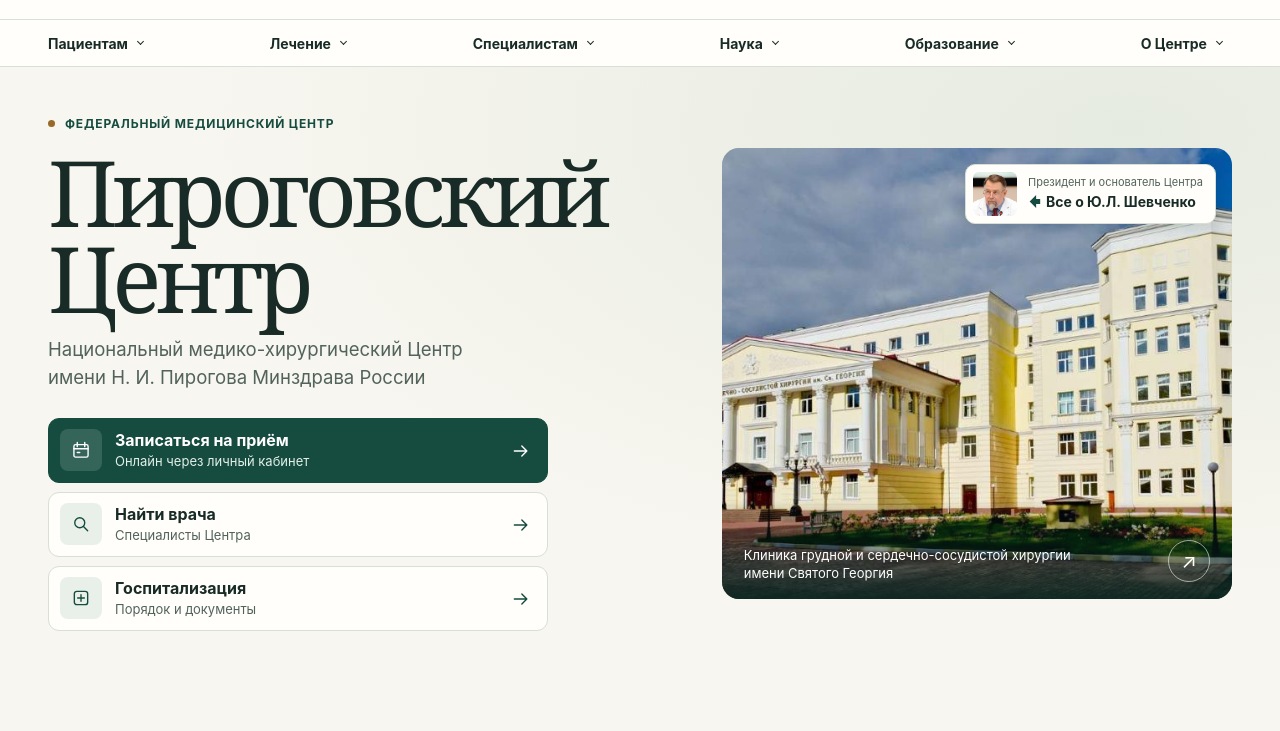
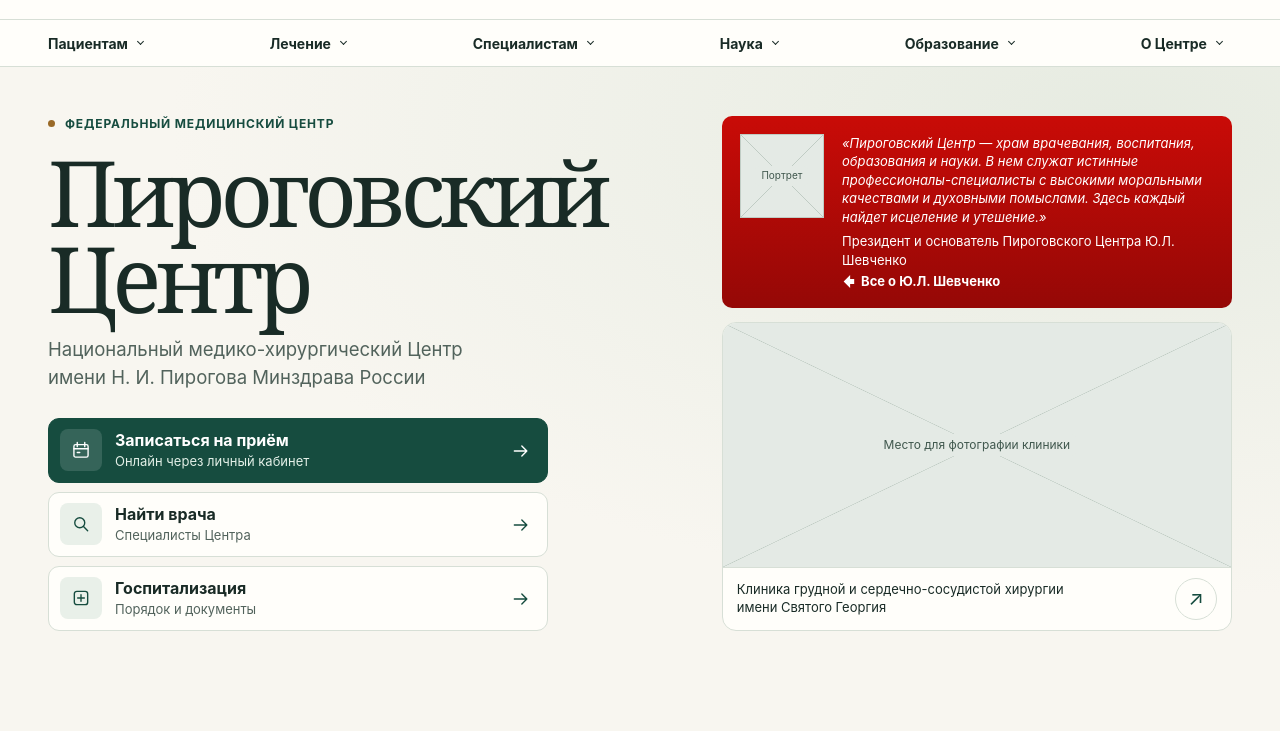
Before and after one commit to expresstilda/pirogovka-preview, a plain HTML site: page prototype/index.html in a window 1280 px wide. Shown: the part 69-800 px from the top of the page. Drawn offline with Linux system fonts and the light colour scheme.

Commit message:
Restore legacy founder banner and use photo placeholders

```diff
--- a/prototype/index.html
+++ b/prototype/index.html
@@ -39,17 +39,20 @@
             <a class="action" href="https://www.pirogov-center.ru/patient/hospital/terms-admission/"><span class="action-icon"><svg aria-hidden="true" viewBox="0 0 24 24" fill="none" stroke="currentColor" stroke-width="1.65" stroke-linecap="round" stroke-linejoin="round"><rect x="4" y="4" width="16" height="16" rx="3"/><path d="M12 8v8m-4-4h8"/></svg></span><span class="action-copy"><strong>Госпитализация</strong><small>Порядок и документы</small></span><span class="action-arrow"><svg aria-hidden="true" viewBox="0 0 24 24" fill="none" stroke="currentColor" stroke-width="1.65" stroke-linecap="round" stroke-linejoin="round"><path d="M4 12h15m-6-6 6 6-6 6"/></svg></span></a>
           </div>
         </div>
-        <figure class="hero-photo">
-          <img src="assets/campus.jpg" alt="Здание клиники Пироговского Центра" width="960" height="540" fetchpriority="high">
-          <a class="founder-link" href="https://www.pirogov-center.ru/about/management/president/">
-            <img src="assets/founder-portrait.png" alt="" width="44" height="44">
-            <span>
-              <small>Президент и основатель Центра</small>
-              <strong><svg aria-hidden="true" viewBox="0 0 16 20" fill="currentColor"><path d="M2 10 10 2v5h5v6h-5v5Z"/></svg>Все о Ю.Л. Шевченко</strong>
-            </span>
+        <div class="hero-media">
+          <a class="founder-link" href="https://www.pirogov-center.ru/about/management/president/" aria-labelledby="founder-link-label">
+            <div class="photo-placeholder founder-thumbnail" aria-hidden="true"><span>Портрет</span></div>
+            <div class="founder-link-copy">
+              <blockquote cite="https://www.pirogov-center.ru/">«Пироговский Центр — храм врачевания, воспитания, образования и науки. В нем служат истинные профессионалы-специалисты с высокими моральными качествами и духовными помыслами. Здесь каждый найдет исцеление и утешение.»</blockquote>
+              <p>Президент и основатель Пироговского Центра Ю.Л. Шевченко</p>
+              <strong id="founder-link-label"><svg aria-hidden="true" viewBox="0 0 16 20" fill="currentColor"><path d="M2 10 10 2v5h5v6h-5v5Z"/></svg>Все о Ю.Л. Шевченко</strong>
+            </div>
           </a>
-          <figcaption><span>Клиника грудной и сердечно-сосудистой хирургии<br>имени Святого Георгия</span><a href="https://www.pirogov-center.ru/about/contacts/" aria-label="Адреса и контакты Центра"><span aria-hidden="true" class="route-arrow">↗</span></a></figcaption>
-        </figure>
+          <figure class="hero-photo">
+            <div class="photo-placeholder"><span>Место для фотографии клиники</span></div>
+            <figcaption><span>Клиника грудной и сердечно-сосудистой хирургии<br>имени Святого Георгия</span><a href="https://www.pirogov-center.ru/about/contacts/" aria-label="Адреса и контакты Центра"><span aria-hidden="true" class="route-arrow">↗</span></a></figcaption>
+          </figure>
+        </div>
       </div>
     </div>
 
@@ -87,7 +90,7 @@
             <p>История учреждения, его основателя и команды.</p>
             <a class="slide-link" href="https://www.pirogov-center.ru/our-history/">История Центра <svg aria-hidden="true" viewBox="0 0 24 24" fill="none" stroke="currentColor" stroke-width="1.65" stroke-linecap="round" stroke-linejoin="round"><path d="M6 18 18 6M8 6h10v10"/></svg></a>
           </div>
-          <img src="assets/campus.jpg" alt="Клиника грудной и сердечно-сосудистой хирургии имени Святого Георгия" width="960" height="540">
+          <div class="photo-placeholder slide-photo"><span>Место для архивной фотографии Центра</span></div>
         </article>
         <article class="slide" aria-roledescription="слайд" aria-label="2 из 3" hidden>
           <div class="slide-copy">
@@ -96,7 +99,7 @@
             <p>Инновационные технологии в клинической практике Центра.</p>
             <a class="slide-link" href="https://www.pirogov-center.ru/patient/innovative-technologies/">Технологии Центра <svg aria-hidden="true" viewBox="0 0 24 24" fill="none" stroke="currentColor" stroke-width="1.65" stroke-linecap="round" stroke-linejoin="round"><path d="M6 18 18 6M8 6h10v10"/></svg></a>
           </div>
-          <img src="assets/surgery.jpg" alt="Иллюстрация: медицинская команда в операционной">
+          <div class="photo-placeholder slide-photo"><span>Место для фотографии операционной</span></div>
         </article>
         <article class="slide award-slide" aria-roledescription="слайд" aria-label="3 из 3" hidden>
           <div class="slide-copy">
@@ -153,7 +156,7 @@
       </div>
         <aside class="founder" aria-labelledby="founder-name">
           <div class="founder-top">
-            <img src="assets/portrait-fallback.png" alt="Юрий Леонидович Шевченко" width="400" height="400" loading="lazy">
+            <div class="photo-placeholder founder-portrait"><span>Место для портрета</span></div>
             <div class="founder-label">
               <p>Основатель Центра</p>
               <h2 id="founder-name">Юрий<br>Шевченко</h2>
--- a/prototype/styles.css
+++ b/prototype/styles.css
@@ -17,8 +17,23 @@ a, button { -webkit-tap-highlight-color: transparent; }
 button { font: inherit; color: inherit; cursor: pointer; }
 button:focus-visible, a:focus-visible { outline: 3px solid #9c6118; outline-offset: 4px; }
 [hidden] { display: none !important; }
-img { display: block; max-width: 100%; }
 svg { width: 20px; height: 20px; flex: none; vertical-align: middle; }
+.photo-placeholder {
+  display: grid;
+  place-items: center;
+  min-width: 0;
+  padding: 8px;
+  border: 1px dashed #87978f;
+  background:
+    linear-gradient(to top right, transparent calc(50% - .6px), #c0ccc4 50%, transparent calc(50% + .6px)),
+    linear-gradient(to bottom right, transparent calc(50% - .6px), #c0ccc4 50%, transparent calc(50% + .6px)),
+    #e4eae5;
+  color: #40584e;
+  text-align: center;
+  font-size: 12px;
+  line-height: 1.35;
+}
+.photo-placeholder span { padding: 3px 6px; border-radius: 4px; background: #e4eae5; }
 .wrap { width: min(1280px, calc(100% - 96px)); margin-inline: auto; }
 .skip { position: fixed; top: 10px; left: 10px; z-index: 5; background: white; padding: 12px; transform: translateY(-150%); }
 .skip:focus { transform: translateY(0); }
@@ -60,7 +75,7 @@ h1 { margin: 18px 0 15px; font-size: clamp(58px, 7.15vw, 98px); line-height: .94
 
 .founder { min-width: 0; border-radius: 18px; background: #e5ebe0; border: 1px solid #d6dfd4; padding: 24px; }
 .founder-top { display: grid; grid-template-columns: minmax(0, 1.05fr) minmax(0, 1fr); align-items: end; gap: 20px; }
-.founder-top img { width: 100%; height: auto; aspect-ratio: 1; object-fit: cover; border-radius: 9px; }
+.founder-portrait { aspect-ratio: 1; border-radius: 9px; }
 .founder-label { padding-bottom: 4px; }
 .founder-label p { color: var(--green); font-weight: 650; font-size: 11px; text-transform: uppercase; letter-spacing: .07em; margin: 0 0 9px; }
 .founder-label h2 { font-size: clamp(29px, 3.7vw, 55px); line-height: .98; letter-spacing: -.045em; margin: 0 0 12px; }
@@ -79,7 +94,7 @@ h1 { margin: 18px 0 15px; font-size: clamp(58px, 7.15vw, 98px); line-height: .94
 .slide h2 { font-size: clamp(32px, 3.8vw, 54px); line-height: 1; letter-spacing: -.04em; margin: 13px 0 12px; }
 .slide p:not(.eyebrow) { margin: 0 0 17px; color: #dcebe2; line-height: 1.45; font-size: 15px; }
 .slide-link { display: inline-flex; align-items: center; gap: 8px; color: #fff8ea; font-weight: 650; font-size: 14px; text-decoration: underline; text-underline-offset: 5px; }
-.slide > img { width: 100%; height: 100%; max-height: 380px; object-fit: cover; }
+.slide-photo { border: 0; }
 .award-year { display: grid; place-items: center; min-height: 180px; font: 400 clamp(75px, 14vw, 205px)/1 var(--serif); letter-spacing: -.07em; color: #dfba7d; background: radial-gradient(ellipse at 40% 10%, #486553, #21473b 76%); }
 .carousel-controls { display: flex; position: absolute; bottom: 17px; left: 35px; align-items: center; gap: 12px; color: #fff; }
 .carousel-controls button { width: 38px; height: 38px; display: grid; place-items: center; background: transparent; border: 1px solid #a7c1b4; border-radius: 50%; }
@@ -133,7 +148,7 @@ h1 { margin: 18px 0 15px; font-size: clamp(58px, 7.15vw, 98px); line-height: .94
   .founder-quote blockquote { margin-bottom: 10px; }
   .slide { grid-template-columns: minmax(0, 1fr); border-radius: 13px; }
   .slide-copy { padding: 23px 18px 67px; }
-  .slide > img, .award-year { order: -1; height: clamp(145px, 48vw, 235px); min-height: 0; }
+  .slide-photo, .award-year { order: -1; height: clamp(145px, 48vw, 235px); min-height: 0; }
   .carousel-controls { bottom: 14px; left: 18px; }
   .carousel-controls button { width: 42px; height: 42px; }
   .heritage { padding-block: 44px 48px; }
@@ -174,18 +189,20 @@ h1 { margin: 18px 0 15px; font-size: clamp(58px, 7.15vw, 98px); line-height: .94
 .header-tools { display: flex; align-items: center; margin-left: auto; gap: 25px; }
 .cabinet { color: var(--green); font-weight: 650; font-size: 14px; }
 .cabinet:hover { text-decoration: underline; }
-.hero-photo { margin: 0; overflow: hidden; border-radius: 17px; isolation: isolate; position: relative; background: #cdd8ce; min-height: 360px; }
-.hero-photo > img { width: 100%; height: 100%; min-height: inherit; aspect-ratio: 1.13; object-fit: cover; object-position: 48% 50%; }
-.founder-link { position: absolute; top: 16px; right: 16px; display: flex; align-items: center; gap: 11px; padding: 7px 12px 7px 7px; border: 1px solid var(--line); border-radius: 10px; background: var(--white); box-shadow: 0 4px 14px #09251f26; }
-.founder-link img { flex: none; width: 44px; height: 44px; object-fit: cover; border-radius: 6px; }
-.founder-link strong, .founder-link small { display: block; line-height: 1.25; }
-.founder-link strong { display: flex; align-items: center; gap: 5px; margin-top: 3px; font-size: 14px; }
-.founder-link small { color: var(--soft); font-size: 11px; }
-.founder-link svg { width: 13px; height: 17px; color: var(--green); }
+.hero-media { display: grid; gap: 14px; min-width: 0; }
+.hero-photo { margin: 0; overflow: hidden; border-radius: 14px; border: 1px solid var(--line); background: var(--white); }
+.hero-photo > .photo-placeholder { min-height: clamp(160px, 19vw, 275px); border: 0; }
+.founder-link { display: grid; grid-template-columns: clamp(64px, 6.6vw, 94px) minmax(0, 1fr); gap: clamp(12px, 1.4vw, 20px); align-items: start; padding: clamp(14px, 1.4vw, 20px); border-radius: 10px; color: #fff; background: linear-gradient(#c90b07, #950806); }
+.founder-thumbnail { aspect-ratio: 1; padding: 4px; border: 1px solid #c0ccc4; font-size: 10px; }
+.founder-link-copy { font-size: 13px; line-height: 1.42; }
+.founder-link blockquote { margin: 0; font-style: italic; }
+.founder-link p { margin: 6px 0 3px; }
+.founder-link strong { display: flex; align-items: center; gap: 6px; font-size: 13px; font-weight: 650; }
+.founder-link svg { width: 13px; height: 17px; }
 .founder-link:hover strong { text-decoration: underline; text-underline-offset: 3px; }
-.hero-photo figcaption { position: absolute; inset: auto 0 0; display: flex; gap: 14px; justify-content: space-between; align-items: end; padding: 40px 22px 17px; color: white; background: linear-gradient(transparent, #09251fe8); font-size: 13px; line-height: 1.35; }
-.hero-photo figcaption a { flex: none; width: 42px; height: 42px; display: grid; place-items: center; border: 1px solid #ffffff90; border-radius: 50%; font-size: 20px; }
-.hero-photo figcaption a:hover { background: #ffffff23; }
+.hero-photo figcaption { display: flex; gap: 14px; justify-content: space-between; align-items: center; padding: 10px 14px; border-top: 1px solid var(--line); font-size: 13px; line-height: 1.35; }
+.hero-photo figcaption a { flex: none; width: 42px; height: 42px; display: grid; place-items: center; border: 1px solid var(--line); border-radius: 50%; color: var(--green); font-size: 20px; }
+.hero-photo figcaption a:hover { background: #e9f0e9; }
 .page-section { padding-block: clamp(36px, 5vw, 70px); }
 .page-section h2, .centre-heading h2, .news h2 { font-size: clamp(35px, 4.8vw, 59px); margin: 0; }
 .clinical-grid, .academic-grid { display: grid; grid-template-columns: repeat(3, minmax(0, 1fr)); gap: 12px; }
@@ -234,11 +251,9 @@ h1 { margin: 18px 0 15px; font-size: clamp(58px, 7.15vw, 98px); line-height: .94
   .header-tools { gap: 16px; }
 }
 @media (max-width: 700px) {
-  .hero-photo { min-height: 0; border-radius: 12px; }
-  .hero-photo > img { aspect-ratio: 1.65; }
-  .founder-link { top: 10px; right: 10px; gap: 8px; }
-  .founder-link img { width: 36px; height: 36px; }
-  .hero-photo figcaption { padding-inline: 14px; padding-bottom: 10px; }
+  .hero-photo { border-radius: 12px; }
+  .hero-photo > .photo-placeholder { min-height: 0; aspect-ratio: 1.75; }
+  .founder-link { grid-template-columns: 60px minmax(0, 1fr); }
   .patient-grid, .academic-grid, .heritage .founder { grid-template-columns: minmax(0, 1fr); gap: 17px; }
   .news-grid { grid-template-columns: minmax(0, 1fr); }
   .heritage .founder { padding: 15px; }
```
Also changed, not shown: site-structure.html (+1 -1 lines), prototype/assets/campus.jpg (deleted), prototype/assets/founder-portrait.png (deleted), prototype/assets/portrait-fallback.png (deleted), prototype/assets/surgery.jpg (deleted).
